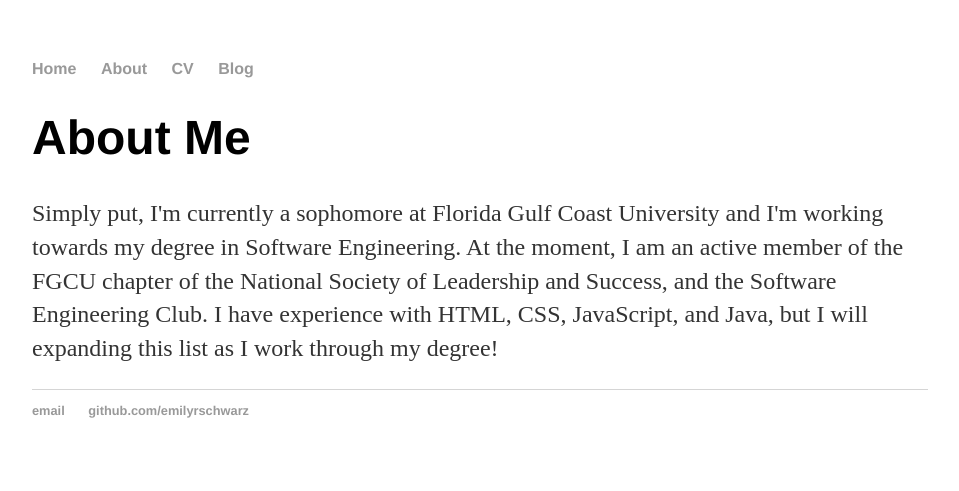
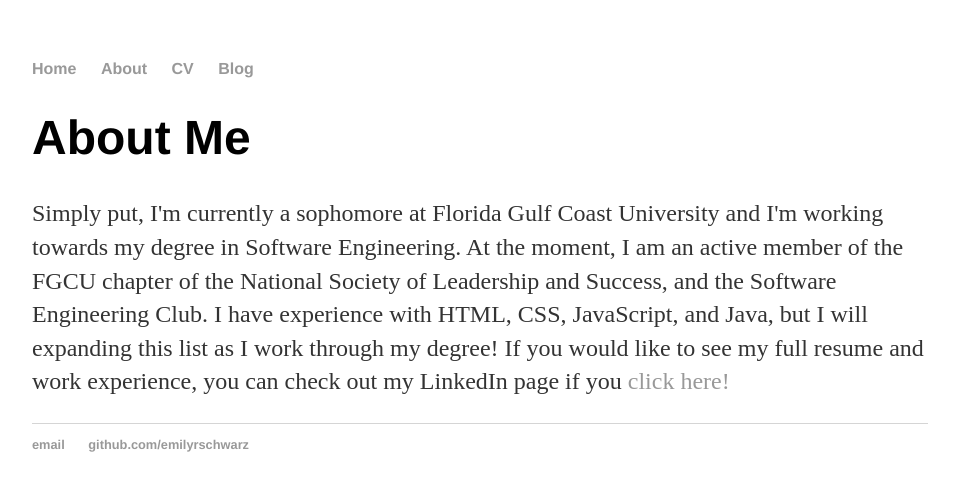
Before and after one commit to emilyrschwarz/emilyrschwarz.github.io, a Jekyll site: the page built from about/index.html, in a window 1280 px wide. Shown: the top 491 px of the page, without its empty margins (160-1119 px from the left). Built offline with Jekyll 4.4.1, drawn with Linux system fonts in a browser that asks for light colours.

Commit message:
Update index.html
Added LinkedIn link

```diff
--- a/about/index.html
+++ b/about/index.html
@@ -4,5 +4,5 @@ title: Emily R Schwarz
 ---
 <div class="about">
 	<h1>About Me</h1>
-	<p>Simply put, I'm currently a sophomore at Florida Gulf Coast University and I'm working towards my degree in Software Engineering. At the moment, I am an active member of the FGCU chapter of the National Society of Leadership and Success, and the Software Engineering Club. I have experience with HTML, CSS, JavaScript, and Java, but I will expanding this list as I work through my degree!</a></p>
+	<p>Simply put, I'm currently a sophomore at Florida Gulf Coast University and I'm working towards my degree in Software Engineering. At the moment, I am an active member of the FGCU chapter of the National Society of Leadership and Success, and the Software Engineering Club. I have experience with HTML, CSS, JavaScript, and Java, but I will expanding this list as I work through my degree! If you would like to see my full resume and work experience, you can check out my LinkedIn page if you <a href="https://www.linkedin.com/in/emilyrschwarz/">click here!</a></p>
 </div><!-- /.about -->
```
